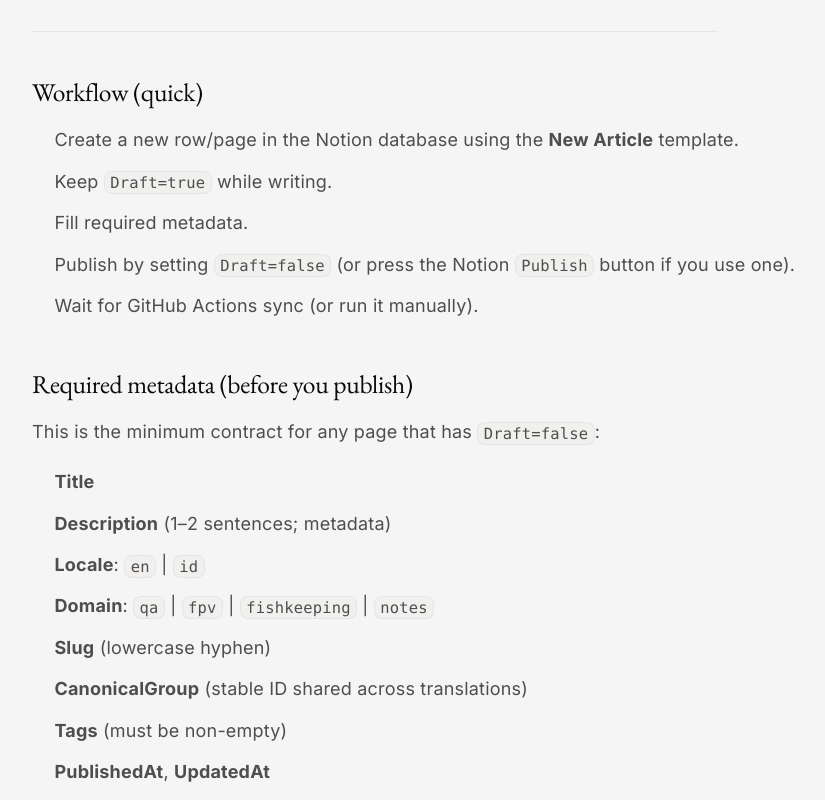
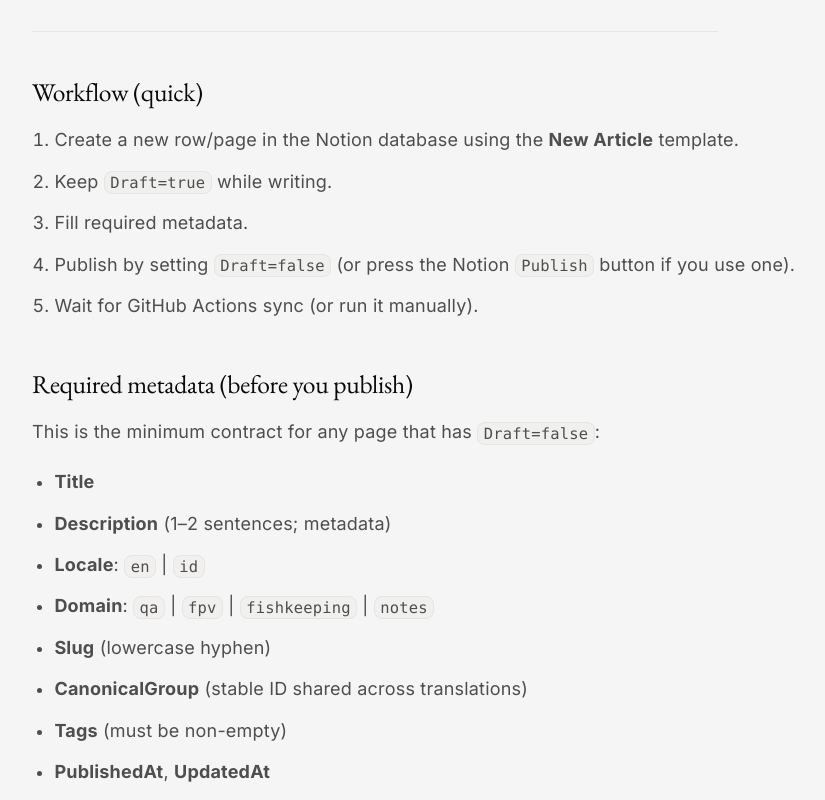
Before and after one commit to randykaskuser/ranmaul-engineering-labs, a Next.js app: page /create in a window 1280 px wide. Shown: the part 320-1120 px from the top of the page, without its empty margins (32-857 px from the left). Built offline with nearby package versions, Linux system fonts and the light colour scheme.

Commit message:
fix(css): add list-style for article prose and publish layoff article

```diff
--- a/app/globals.css
+++ b/app/globals.css
@@ -353,6 +353,14 @@ a {
   padding-left: 1.4rem;
 }
 
+.article-prose ul {
+  list-style-type: disc;
+}
+
+.article-prose ol {
+  list-style-type: decimal;
+}
+
 .article-prose li + li {
   margin-top: 0.45rem;
 }
--- a/content/en/notes/4-things-after-layoff.mdx
+++ b/content/en/notes/4-things-after-layoff.mdx
@@ -9,7 +9,7 @@ publishedAt: "2026-08-19"
 updatedAt: "2026-08-19"
 tags: ["career", "layoff"]
 featured: false
-draft: true
+draft: false
 ---
 
 Getting laid off usually comes with a lot of things to think about all at once.
--- a/content/id/notes/4-hal-setelah-kena-layoff.mdx
+++ b/content/id/notes/4-hal-setelah-kena-layoff.mdx
@@ -9,7 +9,7 @@ publishedAt: "2026-08-19"
 updatedAt: "2026-08-19"
 tags: ["career", "layoff"]
 featured: false
-draft: true
+draft: false
 ---
 
 Kena layoff biasanya datang dengan banyak hal yang harus dipikirkan sekaligus.
```
